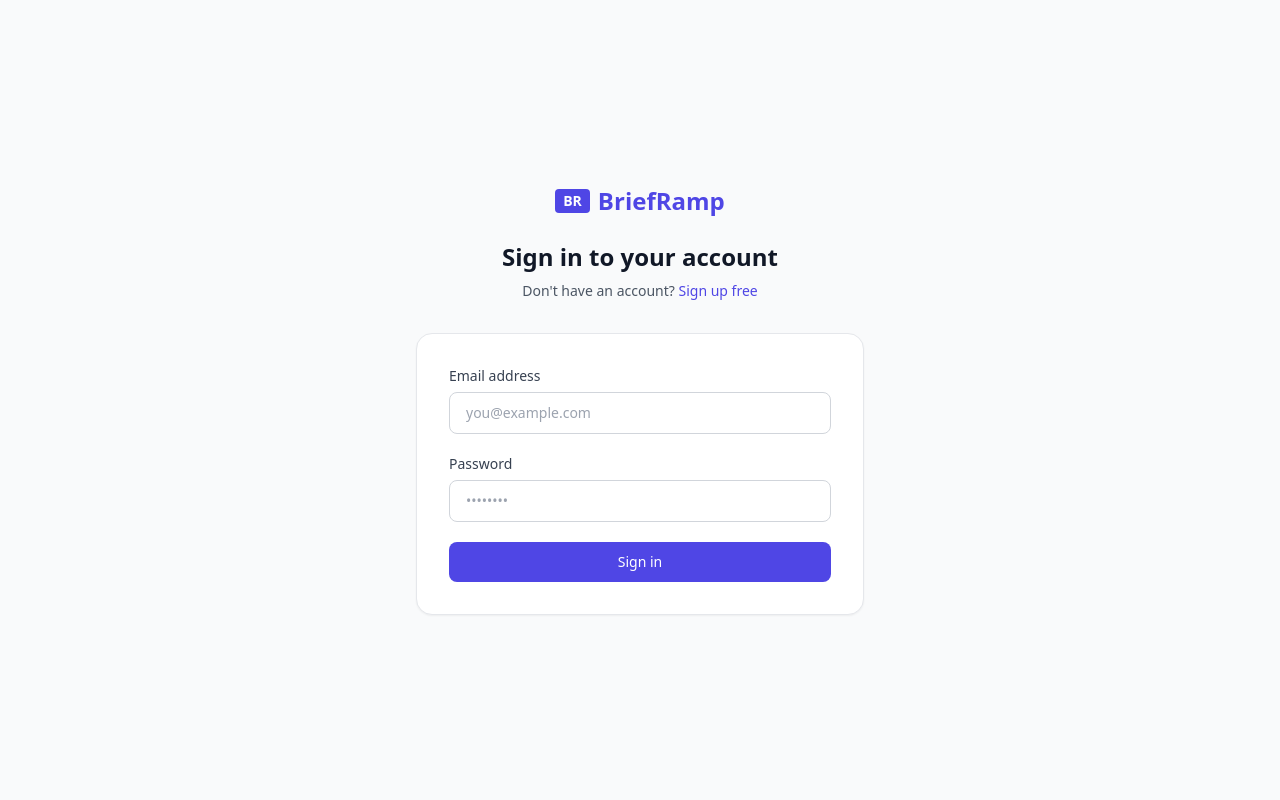
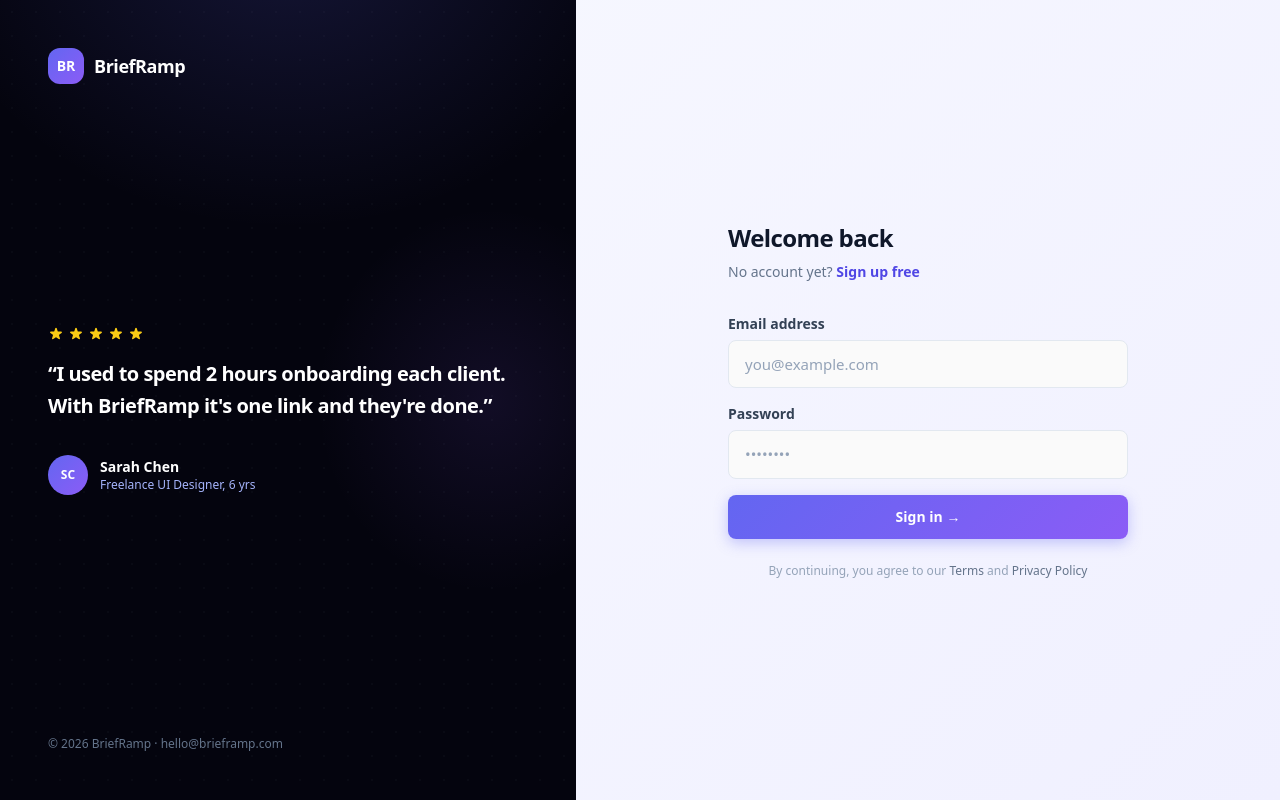
Before and after one commit to asadjbrieframp/brieframp, a Next.js app: page /login in a window 1280 px wide. Built offline with nearby package versions, Linux system fonts and the light colour scheme.

Commit message:
Add files via upload

```diff
--- a/app/login/page.tsx
+++ b/app/login/page.tsx
@@ -18,39 +18,133 @@
     setError('')
     const supabase = createClient()
     const { error } = await supabase.auth.signInWithPassword({ email, password })
-    if (error) { setError(error.message); setLoading(false) }
-    else { router.push('/dashboard'); router.refresh() }
+    if (error) {
+      setError(error.message)
+      setLoading(false)
+    } else {
+      router.push('/dashboard')
+      router.refresh()
+    }
   }
 
   return (
-    <div className="min-h-screen bg-gray-50 flex flex-col justify-center py-12 px-4">
-      <div className="mx-auto w-full max-w-md">
-        <div className="text-center mb-8">
-          <Link href="/" className="inline-flex items-center gap-2 text-indigo-600 font-bold text-2xl">
-            <span className="bg-indigo-600 text-white px-2 py-0.5 rounded text-sm font-bold">BR</span>
-            BriefRamp
+    <div className="min-h-screen flex" style={{ background: 'linear-gradient(135deg, #f8f9ff 0%, #f0f0ff 100%)' }}>
+      {/* Left panel — dark brand */}
+      <div className="hidden lg:flex lg:w-[45%] hero-bg relative overflow-hidden flex-col justify-between p-12">
+        <div className="absolute inset-0 dot-grid opacity-20 pointer-events-none" />
+        <div className="relative">
+          <Link href="/" className="flex items-center gap-2.5">
+            <span className="w-9 h-9 rounded-xl flex items-center justify-center text-white font-bold text-sm" style={{ background: 'linear-gradient(135deg,#6366f1,#8b5cf6)' }}>BR</span>
+            <span className="text-white font-bold text-lg tracking-tight">BriefRamp</span>
           </Link>
-          <h1 className="mt-6 text-2xl font-bold text-gray-900">Sign in to your account</h1>
-          <p className="mt-2 text-sm text-gray-600">
-            {"Don't have an account? "}
-            <Link href="/signup" className="text-indigo-600 hover:underline font-medium">Sign up free</Link>
-          </p>
         </div>
-        <div className="bg-white rounded-2xl shadow-sm border border-gray-200 p-8">
-          <form onSubmit={handleSubmit} className="space-y-5">
+        <div className="relative space-y-8">
+          <div>
+            <div className="flex gap-1 mb-4">
+              {[...Array(5)].map((_, i) => (
+                <svg key={i} className="w-4 h-4 text-yellow-400" fill="currentColor" viewBox="0 0 20 20">
+                  <path d="M9.049 2.927c.3-.921 1.603-.921 1.902 0l1.07 3.292a1 1 0 00.95.69h3.462c.969 0 1.371 1.24.588 1.81l-2.8 2.034a1 1 0 00-.364 1.118l1.07 3.292c.3.921-.755 1.688-1.54 1.118l-2.8-2.034a1 1 0 00-1.175 0l-2.8 2.034c-.784.57-1.838-.197-1.539-1.118l1.07-3.292a1 1 0 00-.364-1.118L2.98 8.72c-.783-.57-.38-1.81.588-1.81h3.461a1 1 0 00.951-.69l1.07-3.292z" />
+                </svg>
+              ))}
+            </div>
+            <blockquote className="text-white text-xl font-semibold leading-relaxed tracking-tight">
+              &ldquo;I used to spend 2 hours onboarding each client. With BriefRamp it&apos;s one link and they&apos;re done.&rdquo;
+            </blockquote>
+          </div>
+          <div className="flex items-center gap-3">
+            <div className="w-10 h-10 rounded-full flex items-center justify-center text-white text-xs font-bold" style={{ background: 'linear-gradient(135deg,#6366f1,#8b5cf6)' }}>SC</div>
             <div>
-              <label className="block text-sm font-medium text-gray-700 mb-1.5">Email address</label>
-              <input type="email" required value={email} onChange={e => setEmail(e.target.value)} className="w-full px-4 py-2.5 border border-gray-300 rounded-lg text-sm focus:outline-none focus:ring-2 focus:ring-indigo-500" placeholder="you@example.com" />
+              <p className="text-white font-semibold text-sm">Sarah Chen</p>
+              <p className="text-indigo-300 text-xs">Freelance UI Designer, 6 yrs</p>
+            </div>
+          </div>
+        </div>
+        <div className="relative">
+          <p className="text-slate-500 text-xs">© 2026 BriefRamp · hello@brieframp.com</p>
+        </div>
+      </div>
+
+      {/* Right panel — form */}
+      <div className="flex-1 flex flex-col justify-center items-center px-6 py-12">
+        {/* Mobile logo */}
+        <Link href="/" className="lg:hidden flex items-center gap-2.5 mb-10">
+          <span className="w-9 h-9 rounded-xl flex items-center justify-center text-white font-bold text-sm" style={{ background: 'linear-gradient(135deg,#6366f1,#8b5cf6)' }}>BR</span>
+          <span className="text-slate-900 font-bold text-lg tracking-tight">BriefRamp</span>
+        </Link>
+
+        <div className="w-full max-w-[400px]">
+          <div className="mb-8">
+            <h1 className="text-2xl font-extrabold text-slate-900 tracking-tight mb-2">Welcome back</h1>
+            <p className="text-slate-500 text-sm">
+              No account yet?{' '}
+              <Link href="/signup" className="text-indigo-600 hover:text-indigo-700 font-semibold transition-colors">
+                Sign up free
+              </Link>
+            </p>
+          </div>
+
+          <form onSubmit={handleSubmit} className="space-y-4">
+            <div>
+              <label className="block text-sm font-semibold text-slate-700 mb-1.5">Email address</label>
+              <input
+                type="email"
+                required
+                value={email}
+                onChange={e => setEmail(e.target.value)}
+                className="premium-input"
+                placeholder="you@example.com"
+              />
             </div>
             <div>
-              <label className="block text-sm font-medium text-gray-700 mb-1.5">Password</label>
-              <input type="password" required value={password} onChange={e => setPassword(e.target.value)} className="w-full px-4 py-2.5 border border-gray-300 rounded-lg text-sm focus:outline-none focus:ring-2 focus:ring-indigo-500" placeholder="••••••••" />
+              <div className="flex items-center justify-between mb-1.5">
+                <label className="block text-sm font-semibold text-slate-700">Password</label>
+              </div>
+              <input
+                type="password"
+                required
+                value={password}
+                onChange={e => setPassword(e.target.value)}
+                className="premium-input"
+                placeholder="••••••••"
+              />
             </div>
-            {error && <div className="bg-red-50 border border-red-200 text-red-700 px-4 py-3 rounded-lg text-sm">{error}</div>}
-            <button type="submit" disabled={loading} className="w-full bg-indigo-600 text-white py-2.5 rounded-lg font-medium text-sm hover:bg-indigo-700 disabled:opacity-50">
-              {loading ? 'Signing in...' : 'Sign in'}
+
+            {error && (
+              <div className="bg-red-50 border border-red-100 text-red-600 px-4 py-3 rounded-lg text-sm font-medium flex items-start gap-2">
+                <svg className="w-4 h-4 shrink-0 mt-0.5" fill="currentColor" viewBox="0 0 20 20">
+                  <path fillRule="evenodd" d="M18 10a8 8 0 11-16 0 8 8 0 0116 0zm-7 4a1 1 0 11-2 0 1 1 0 012 0zm-1-9a1 1 0 00-1 1v4a1 1 0 102 0V6a1 1 0 00-1-1z" clipRule="evenodd" />
+                </svg>
+                {error}
+              </div>
+            )}
+
+            <button
+              type="submit"
+              disabled={loading}
+              className="w-full text-white font-semibold py-3 rounded-lg text-sm transition-all disabled:opacity-60 disabled:cursor-not-allowed"
+              style={{
+                background: 'linear-gradient(135deg,#6366f1,#8b5cf6)',
+                boxShadow: '0 4px 14px rgba(99,102,241,0.35)',
+              }}
+            >
+              {loading ? (
+                <span className="flex items-center justify-center gap-2">
+                  <svg className="animate-spin h-4 w-4" fill="none" viewBox="0 0 24 24">
+                    <circle className="opacity-25" cx="12" cy="12" r="10" stroke="currentColor" strokeWidth="4" />
+                    <path className="opacity-75" fill="currentColor" d="M4 12a8 8 0 018-8V0C5.373 0 0 5.373 0 12h4z" />
+                  </svg>
+                  Signing in...
+                </span>
+              ) : 'Sign in →'}
             </button>
           </form>
+
+          <p className="text-center text-slate-400 text-xs mt-6">
+            By continuing, you agree to our{' '}
+            <span className="text-slate-500 hover:text-slate-700 cursor-pointer transition-colors">Terms</span>
+            {' '}and{' '}
+            <span className="text-slate-500 hover:text-slate-700 cursor-pointer transition-colors">Privacy Policy</span>
+          </p>
         </div>
       </div>
     </div>
```
